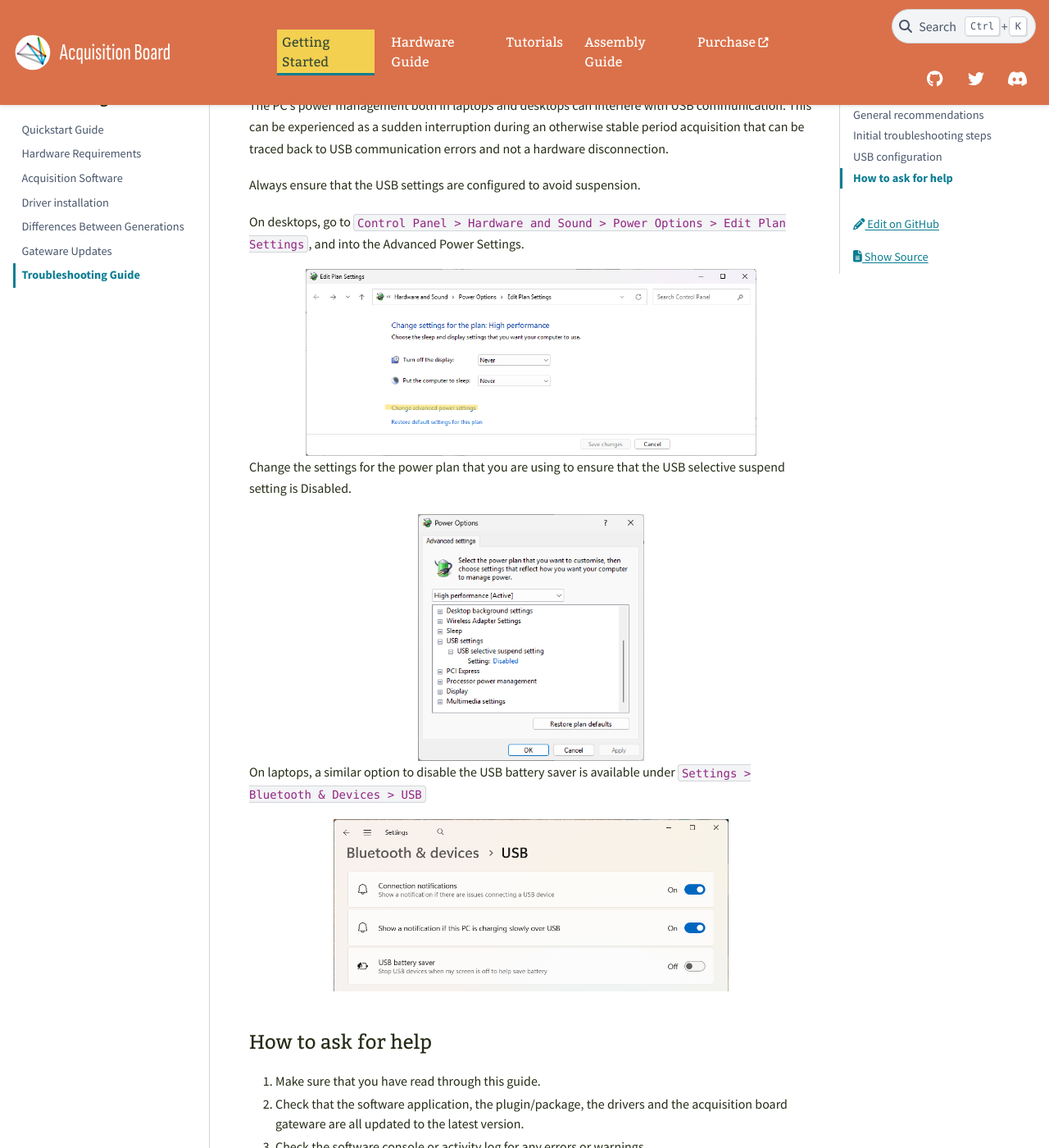
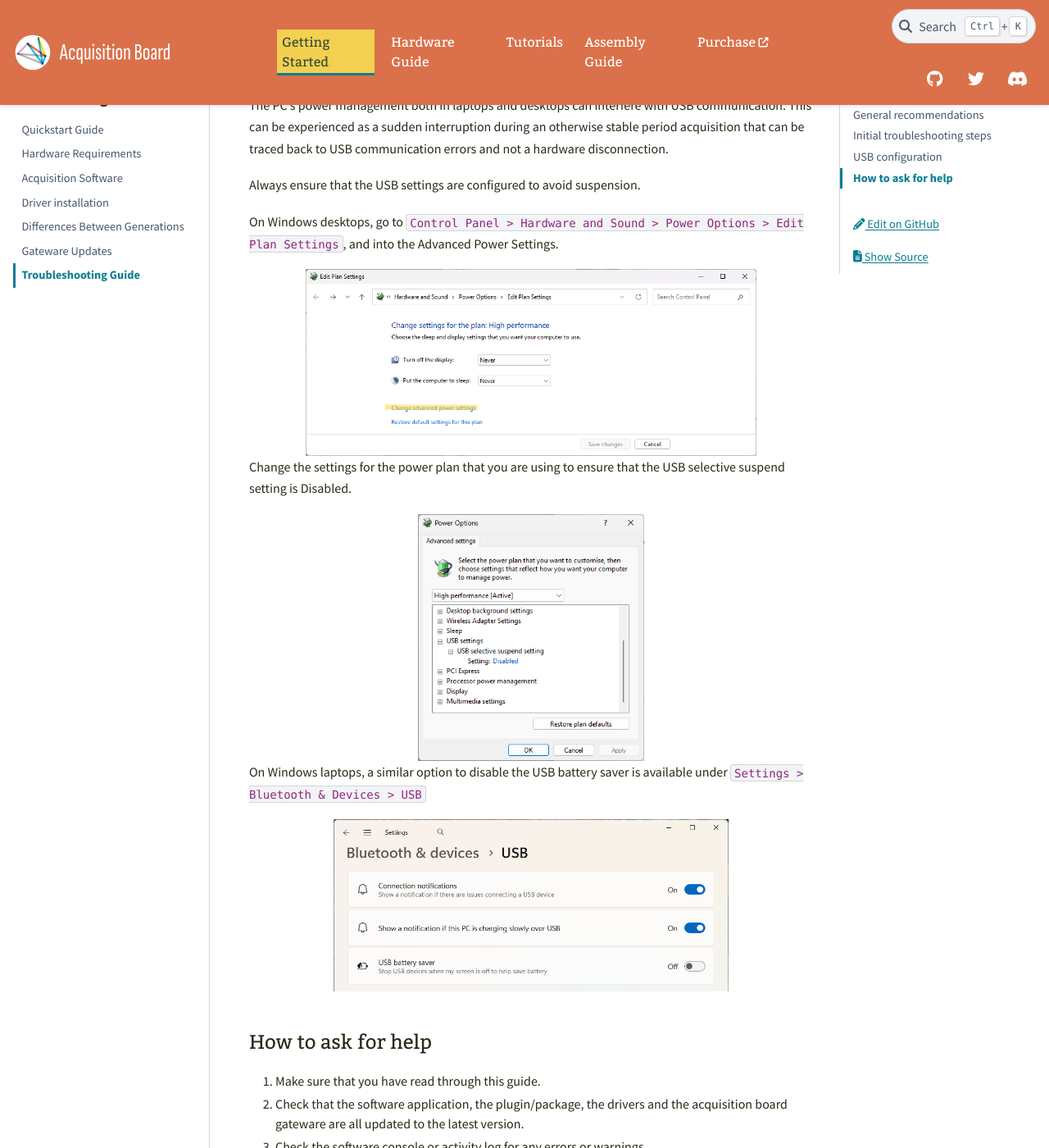
Before and after one commit to open-ephys/acq-board-docs, a Sphinx documentation site: the page built from source/User-Manual/Troubleshooting.rst, in a window 1280 px wide and 1400 px high, scrolled down 2258 px. Shown: the whole window at 82% size. Built offline with Sphinx 7.4.7 and the PyData theme 0.15.4, drawn with Linux system fonts in a browser that asks for light colours.

Commit message:
aac comments

```diff
--- a/source/User-Manual/Driver-installation.rst
+++ b/source/User-Manual/Driver-installation.rst
@@ -47,7 +47,7 @@ Linux does not require a driver, but the board permissions need to be configured
 
 #. Open a terminal and set your working directory to the main folder of the GUI source code.
 
-#. Enter :code:`sudo Resources/Scripts/cp 40-open-ephys.rules /etc/udev/rules.d` followed by your password.
+#. Enter :code:`sudo cp Resources/Scripts/40-open-ephys.rules /etc/udev/rules.d`. The console might then ask for your password.
 
 #. Enter :code:`service udev restart` on Ubuntu/Debian or :code:`sudo udevadm control --reload-rules` on Fedora/CentOS/Gentoo to allow the GUI to communicate with the Open Ephys acquisition board.
 
--- a/source/User-Manual/Troubleshooting.rst
+++ b/source/User-Manual/Troubleshooting.rst
@@ -121,7 +121,7 @@ The PC's power management both in laptops and desktops can interfere with USB co
 
 Always ensure that the USB settings are configured to avoid suspension.
 
-On desktops, go to :code:`Control Panel > Hardware and Sound > Power Options > Edit Plan Settings`, and into the Advanced Power Settings.
+On Windows desktops, go to :code:`Control Panel > Hardware and Sound > Power Options > Edit Plan Settings`, and into the Advanced Power Settings.
 
 .. image:: /_static/images/usermanual/troubleshoot/power-settings.png
     :width: 80%
@@ -133,7 +133,7 @@ Change the settings for the power plan that you are using to ensure that the USB
     :width: 40%
     :align: center
 
-On laptops, a similar option to disable the USB battery saver is available under :code:`Settings > Bluetooth & Devices > USB`
+On Windows laptops, a similar option to disable the USB battery saver is available under :code:`Settings > Bluetooth & Devices > USB`
 
 .. image:: /_static/images/usermanual/troubleshoot/usb-settings-laptop.png
     :width: 70%
```
Also changed, not shown: other parts of source/User-Manual/Troubleshooting.rst (+4 -4 lines).
